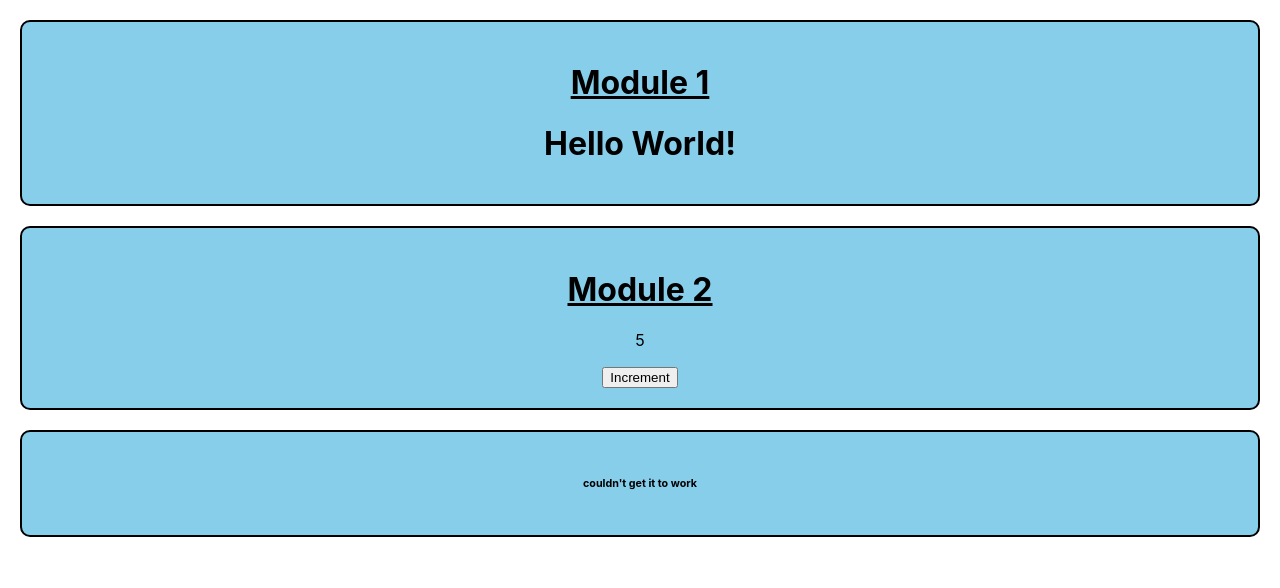
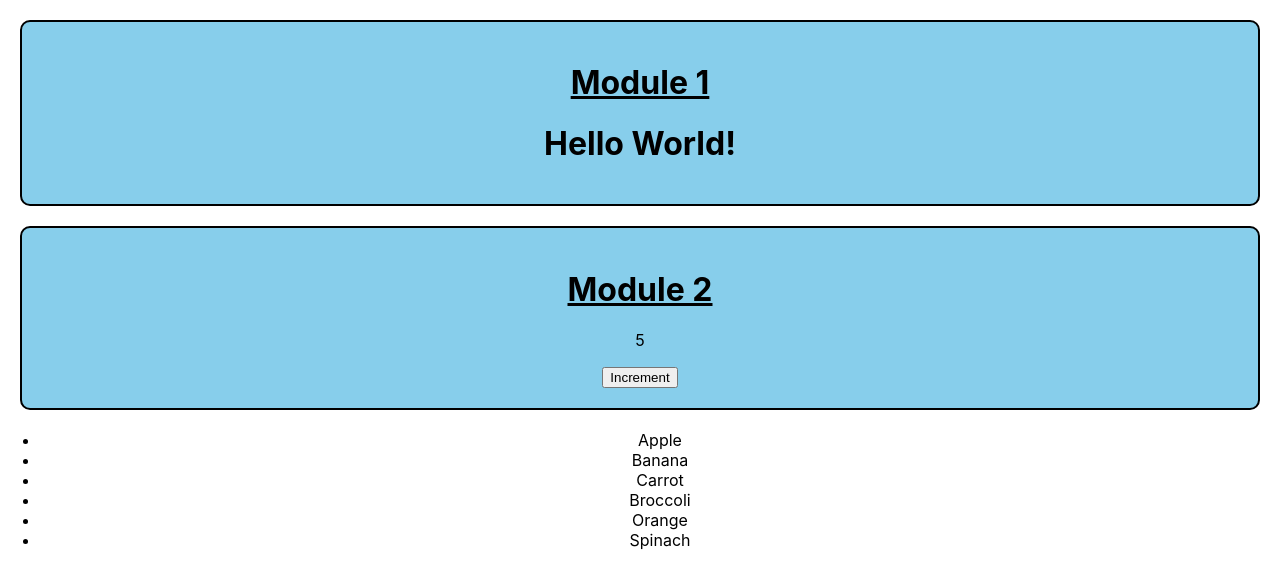
Before and after one commit to Exemption9888/ClassWork04, a React (Create React App) app: page / in a window 1280 px wide. Shown: the top 588 px of the page. Built offline with nearby package versions, Linux system fonts and the light colour scheme.

Commit message:
got lists to work

```diff
--- a/src/App.js
+++ b/src/App.js
@@ -2,7 +2,7 @@ import React, { Component } from 'react';
 import './App.css';
 import HelloWorld from './HelloWorld';
 import Counter from './Counter';
-import FilteredList from './FilteredList';
+import List from './List';
 
 const produce = [
     { name: "Apple", type: "Fruit" },
@@ -19,7 +19,7 @@ class App extends Component {
             <div className="App">
                 <HelloWorld />
                 <Counter />
-                <FilteredList items={produce} />
+                <List items={produce} />
             </div>
         );
     }
--- a/src/List.jsx
+++ b/src/List.jsx
@@ -1,14 +1,18 @@
 import React, { Component } from 'react';
 
-class Module3List extends Component {
+class List extends Component {
+
+    constructor(props) {
+        super(props);
+    }
+
     render () {
         return (
-            <div className="module">
-                <h1><u>Module 3</u></h1>
-                <h2>This is where I would add a List I guess</h2>
-            </div>
+            <ul>
+                {this.props.items.map((item => <li key={item.name}>{item.name}</li>))}
+            </ul>
         );
     }
 }
 
-export default Module3List;
+export default List;
```
